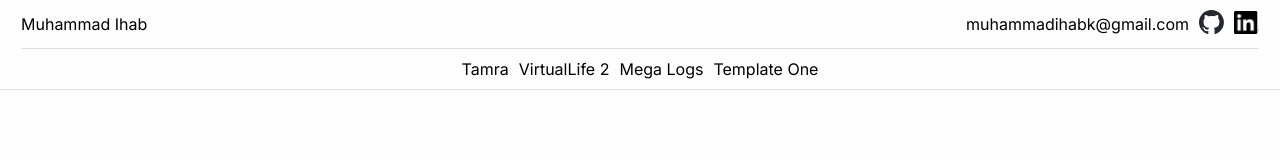
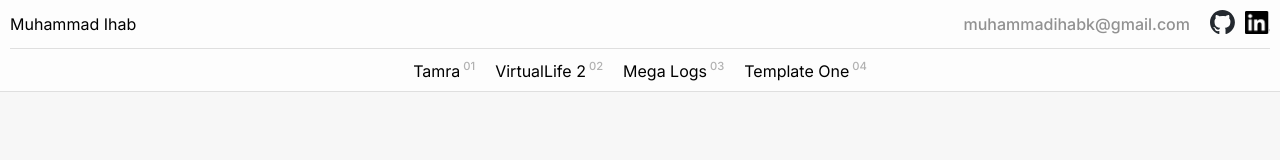
Before and after one commit to muhammadihabk/muhammadihabk.github.io, a plain HTML site: page index.html in a window 1280 px wide. Drawn offline with Linux system fonts and the light colour scheme.

Commit message:
feat: Style nav

```diff
--- a/index.html
+++ b/index.html
@@ -24,10 +24,18 @@
       <button class="main-nav_btn">Menu</button>
 
       <ul class="main-nav_agenda">
-        <li><a href="#tamra">Tamra</a></li>
-        <li><a href="#virtual-life-2">VirtualLife 2</a></li>
-        <li><a href="#mega-logs">Mega Logs</a></li>
-        <li><a href="#template-one">Template One</a></li>
+        <li>
+          <a href="#tamra">Tamra<sup>01</sup></a>
+        </li>
+        <li>
+          <a href="#virtual-life-2">VirtualLife 2<sup>02</sup></a>
+        </li>
+        <li>
+          <a href="#mega-logs">Mega Logs<sup>03</sup></a>
+        </li>
+        <li>
+          <a href="#template-one">Template One<sup>04</sup></a>
+        </li>
       </ul>
       <ul class="main-nav_contact-list">
         <li>muhammadihabk@gmail.com</li>
--- a/src/styles/index.css
+++ b/src/styles/index.css
@@ -31,7 +31,7 @@ body {
   margin: 0;
   font-family: 'Inter', sans-serif;
   font-optical-sizing: auto;
-  background-color: var(--bg-300);
+  background-color: var(--bg-400);
 }
 
 h1,
--- a/src/styles/main-nav.css
+++ b/src/styles/main-nav.css
@@ -1,11 +1,20 @@
 .main-nav {
+  position: sticky;
+  top: 0;
+  z-index: 1000;
+
+  max-inline-size: 17rem;
+  block-size: 100vh;
+  padding: 0 var(--gap);
+
   display: grid;
   grid-template-areas:
     'name'
     'agenda'
     'contact-list';
   align-items: center;
-  padding-inline: var(--padding-inline);
+  grid-auto-rows: min-content;
+  background-color: var(--bg-300);
 }
 
 .main-nav_name {
@@ -15,6 +24,9 @@
 }
 .main-nav_btn {
   display: none;
+  border: none;
+  background: none;
+  cursor: pointer;
 }
 
 .main-nav_agenda {
@@ -22,9 +34,17 @@
 
   display: flex;
   flex-direction: column;
-  gap: var(--gap);
+  gap: calc(2 * var(--gap));
   border-block: var(--border);
-  padding-block: var(--gap);
+  padding-block: calc(2 * var(--gap));
+}
+.main-nav_agenda sup {
+  margin-inline-start: 3px;
+  vertical-align: super;
+  font-size: 0.7em;
+  font-weight: 500;
+  color: var(--text-400);
+  opacity: 0.7;
 }
 
 .main-nav_contact-list {
@@ -32,8 +52,10 @@
 
   display: flex;
   flex-direction: column;
-  gap: var(--gap);
-  padding-block: var(--gap);
+  gap: calc(2 * var(--gap));
+  padding-block: calc(2 * var(--gap));
+  color: var(--text-400);
+  font-weight: 500;
 }
 .contact-list_icons {
   display: flex;
@@ -49,6 +71,10 @@
     grid-template-areas: 'name . contact-list' 'agenda agenda agenda';
     grid-template-columns: auto 1fr auto;
     border-block-end: var(--border);
+    max-inline-size: 100%;
+
+    grid-auto-rows: min-content;
+    block-size: 100%;
   }
 
   .main-nav_agenda,
@@ -81,6 +107,8 @@
   .main-nav_contact-list {
     flex-direction: column;
     display: none;
+    gap: calc(2 * var(--gap));
+    padding-block: calc(2 * var(--gap));
   }
   .main-nav_contact-list {
     border-top: var(--border);
```
